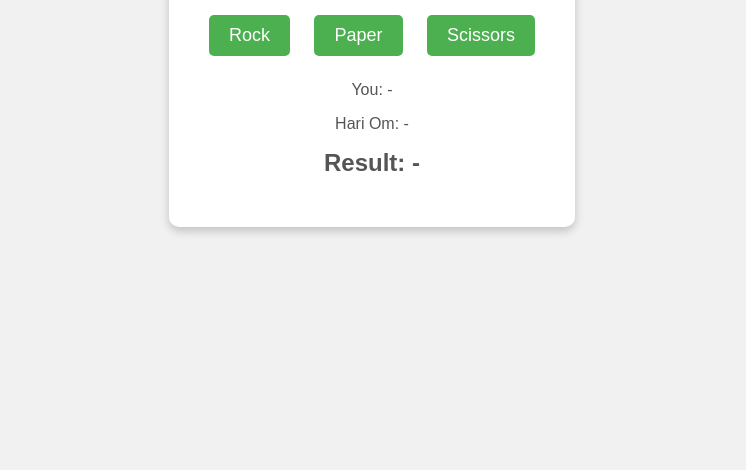
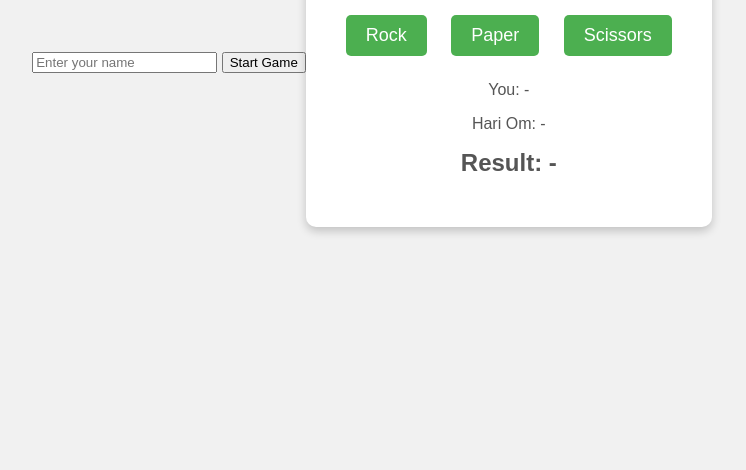
Before and after one commit to hariom-6264/rockpaper, a plain HTML site: page index.html in a window 1280 px wide. Shown: the part 346-816 px from the top of the page, without its empty margins (268-1014 px from the left). Drawn offline with Linux system fonts and the light colour scheme.

Commit message:
Update index.html

```diff
--- a/index.html
+++ b/index.html
@@ -7,6 +7,11 @@
   <link rel="stylesheet" href="style.css" />
 </head>
 <body>
+
+<div class="user-input" id="user-input">
+  <input type="text" id="playerName" placeholder="Enter your name" />
+  <button onclick="startGame()">Start Game</button>
+</div>
 
   <div class="game-container">
     <h1>Rock Paper Scissors</h1>
```
